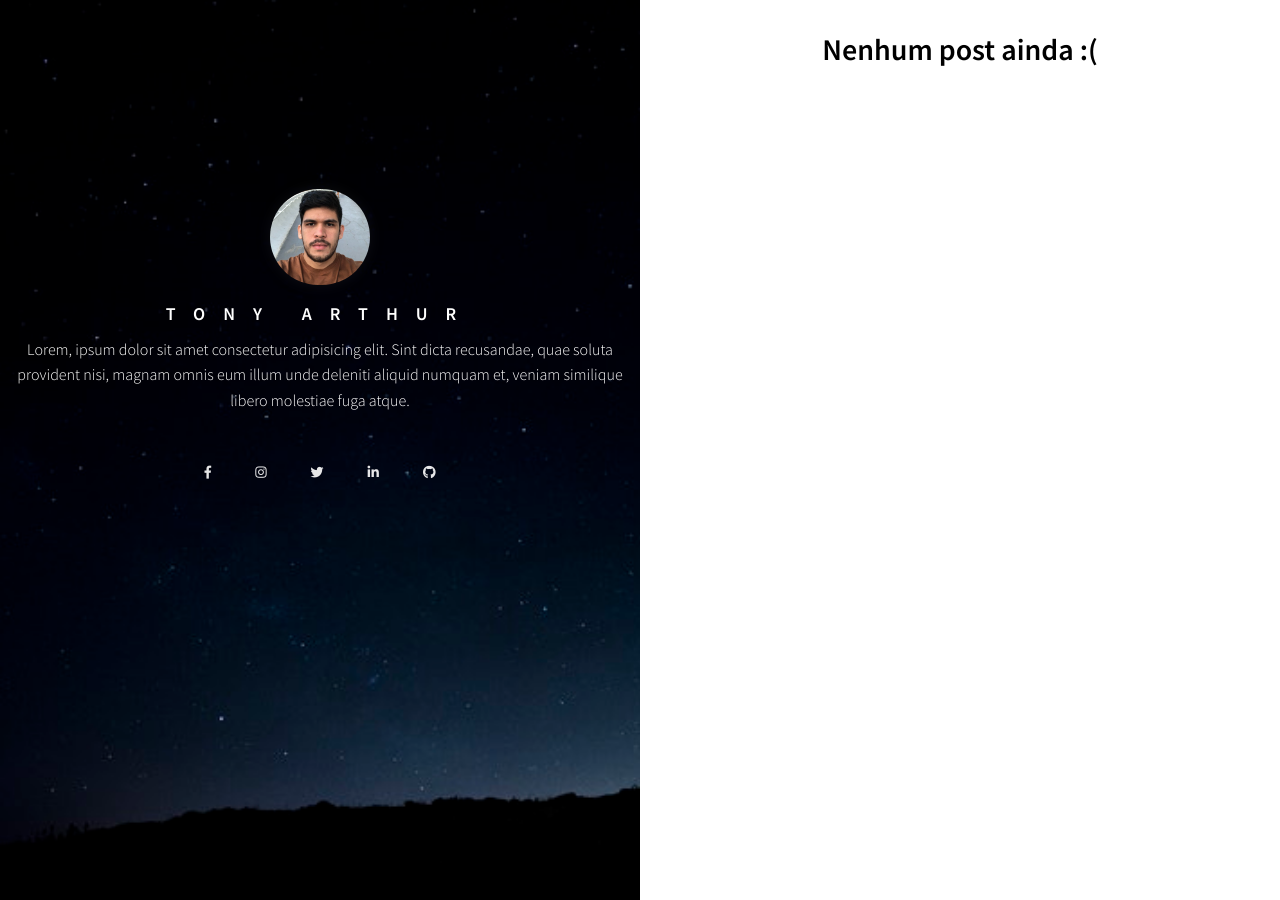
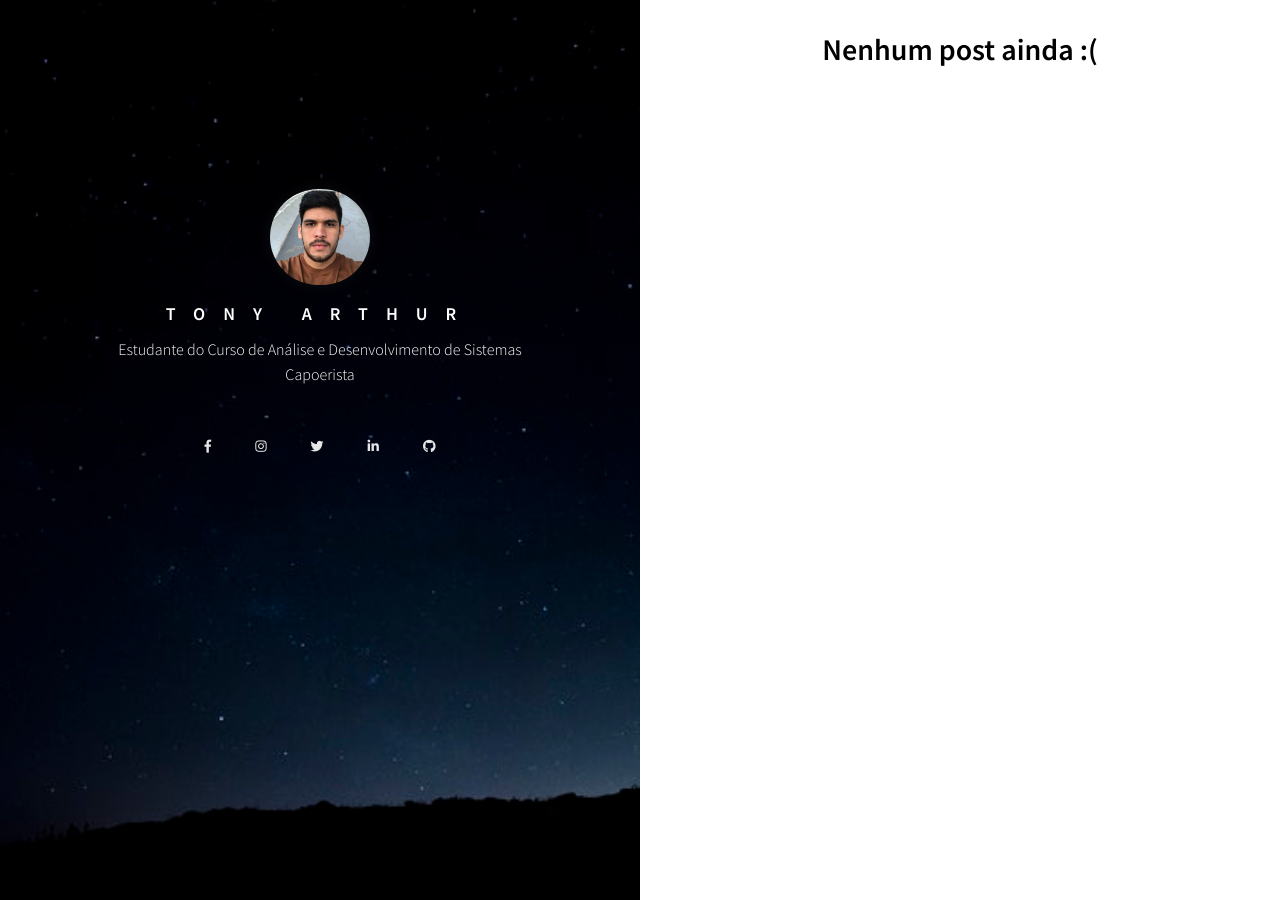
Before and after one commit to tonyarthur/tonyarthur.github.io, a Jekyll site: the page built from index.md, in a window 1280 px wide. Built offline with Jekyll 4.4.1, drawn with Linux system fonts in a browser that asks for light colours; nearby versions of some CDN libraries.

Commit message:
Alteração da Bio.

```diff
--- a/_includes/header.html
+++ b/_includes/header.html
@@ -6,9 +6,10 @@
         <img class="blog-avatar " src="/assets/img/tonyarthur.png">
       </a>
       <h1  class="blog-name text-uppercase">Tony Arthur</h1>
-        <p class="text-description">Lorem, ipsum dolor sit amet consectetur adipisicing elit. Sint dicta recusandae,
-         quae soluta provident nisi, magnam omnis eum illum unde deleniti aliquid numquam et,
-         veniam similique libero molestiae fuga atque.</p>
+        <p class="text-description">
+          Estudante do Curso de Análise e Desenvolvimento de Sistemas <br>
+          Capoerista
+        </p>
     </div>
 
     <div class="social-icons">
--- a/_layouts/default.html
+++ b/_layouts/default.html
@@ -17,7 +17,5 @@ layout: compress
     </div>
 
 
-
-
 </body>
 </html>
```
